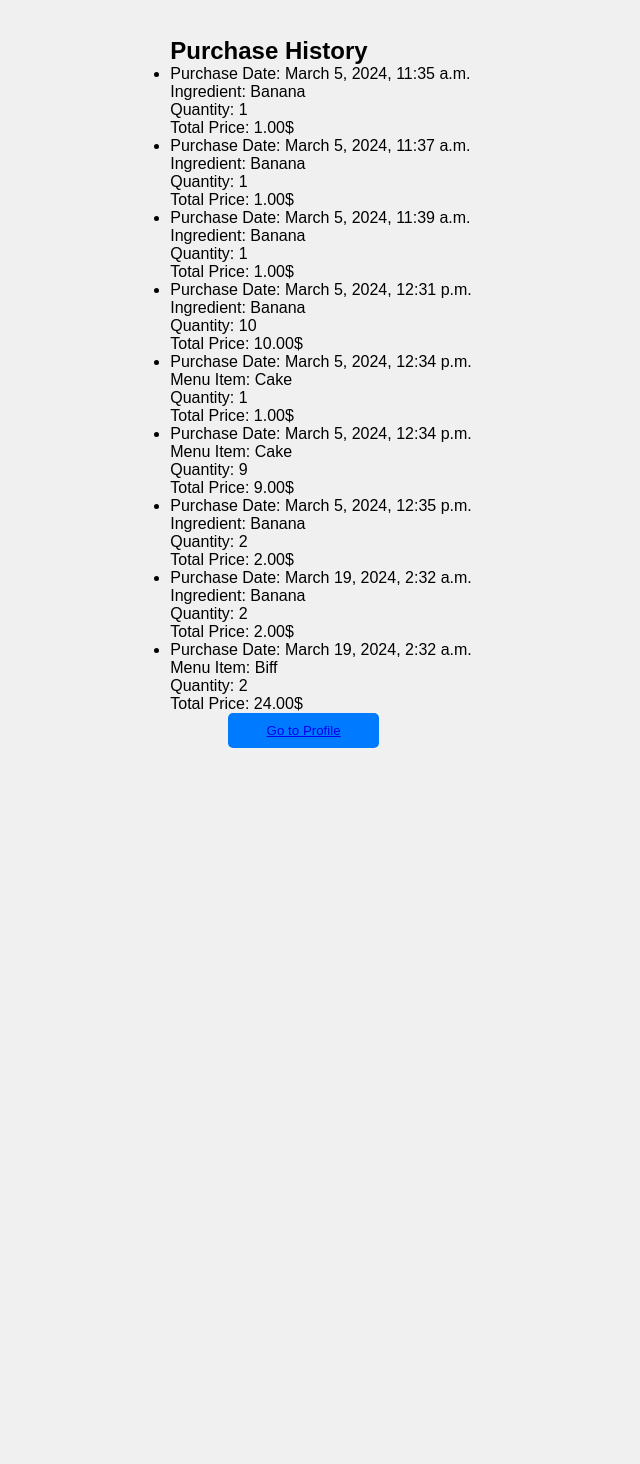
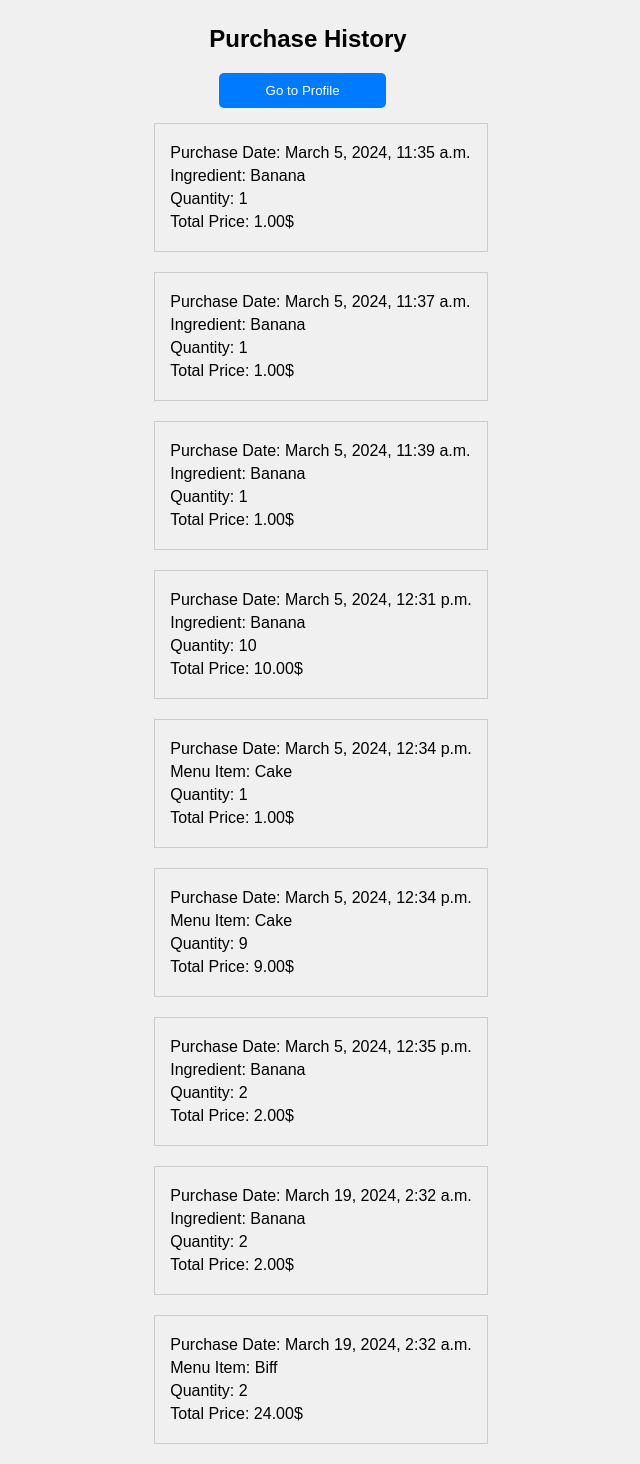
Before and after one commit to neeeksa/Tech-Site, a Django app: page /purchase_history/ in a window 1280 px wide. Shown: the whole page, without its empty margins (319-959 px from the left). Before the commit the page ends 748 px from the top, so only its background shows below. Run offline with Django 5.2, Linux system fonts and the light colour scheme; a user stored in the database is signed in; data comes from the database, SQL or seed files in the repository; both versions use the stored data as it was after the commit.

Commit message:
Ðpurchhist css

```diff
--- /dev/null
+++ b/tech/main/static/main/css/purchase_history.css
@@ -0,0 +1,23 @@
+.purchase-history {
+    list-style-type: none; /* Убираем маркеры списка */
+}
+
+.purchase-history li {
+    margin-bottom: 20px; /* Отступ между элементами списка */
+    border: 1px solid #ccc; /* Добавляем рамку вокруг каждого элемента списка */
+    padding: 15px; /* Добавляем внутренний отступ вокруг текста элемента списка */
+}
+
+.purchase-history li p {
+    margin: 5px 0; /* Убираем внутренние отступы у абзацев внутри элементов списка */
+}
+
+h2 {
+    margin-top: 25px; /* Отступ сверху */
+    margin-bottom: 20px; /* Отступ снизу */
+    margin-left: 55px;
+}
+
+.profile-button{
+    margin-left: 65px !important;
+}
--- a/tech/main/static/main/css/styles.css
+++ b/tech/main/static/main/css/styles.css
@@ -29,3 +29,13 @@
     background-color: #0056b3;
     outline: none;
 }
+
+button a {
+    text-decoration: none;
+    color: inherit;
+}
+
+button a:hover,
+button a:visited {
+    color: inherit;
+}
--- a/tech/main/templates/main/base.html
+++ b/tech/main/templates/main/base.html
@@ -10,17 +10,9 @@
     <link rel="stylesheet" href="{% static 'main/css/styles.css' %}"> <!-- Подключение login.css -->
 </head>
 <body>
-    <header>
-        <!-- Ваш заголовок здесь -->
-    </header>
-
     <main>
         {% block content %}
         {% endblock %}
     </main>
-
-    <footer>
-        <!-- Ваш футер здесь -->
-    </footer>
 </body>
 </html>
--- a/tech/main/templates/main/purchase_history.html
+++ b/tech/main/templates/main/purchase_history.html
@@ -1,10 +1,15 @@
 {% extends 'main/base.html' %}
+{% load static %}
 
 {% block title %}Purchase History | Tastech{% endblock %}
 
 {% block content %}
+<head>
+    <link rel="stylesheet" href="{% static 'main/css/purchase_history.css' %}">
+</head>
 <h2>Purchase History</h2>
-    <ul>
+<button type="submit" class="profile-button"><a href="{% url 'profile' %}">Go to Profile</a></button>
+<ul class="purchase-history"> <!-- Добавлен класс purchase-history -->
     {% for purchase in purchase_history %}
         <li>
             <p>Purchase Date: {{ purchase.purchase_date }}</p>
@@ -18,5 +23,4 @@
         </li>
     {% endfor %}
 </ul>
-    <button type="submit"><a href="{% url 'profile' %}">Go to Profile</a></button>
 {% endblock %}
```
Also changed, not shown: tech/db.sqlite3. Lines whose indentation alone changed are shown as unchanged.
